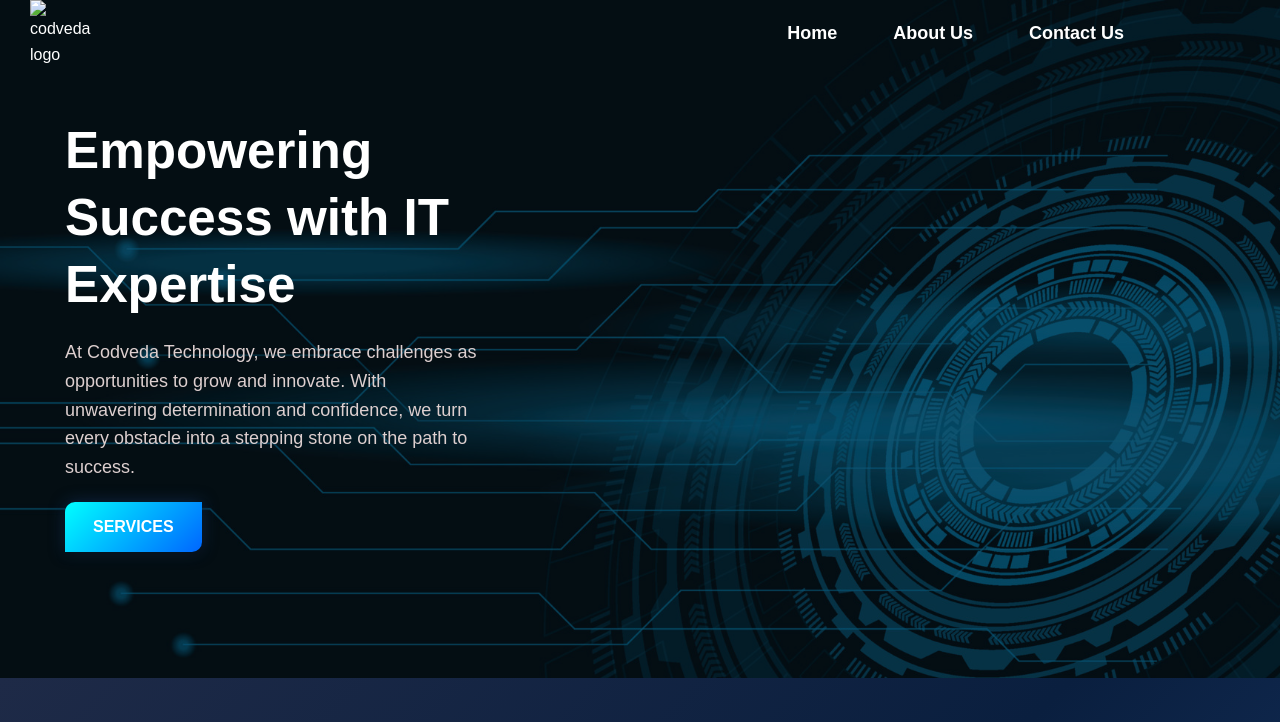
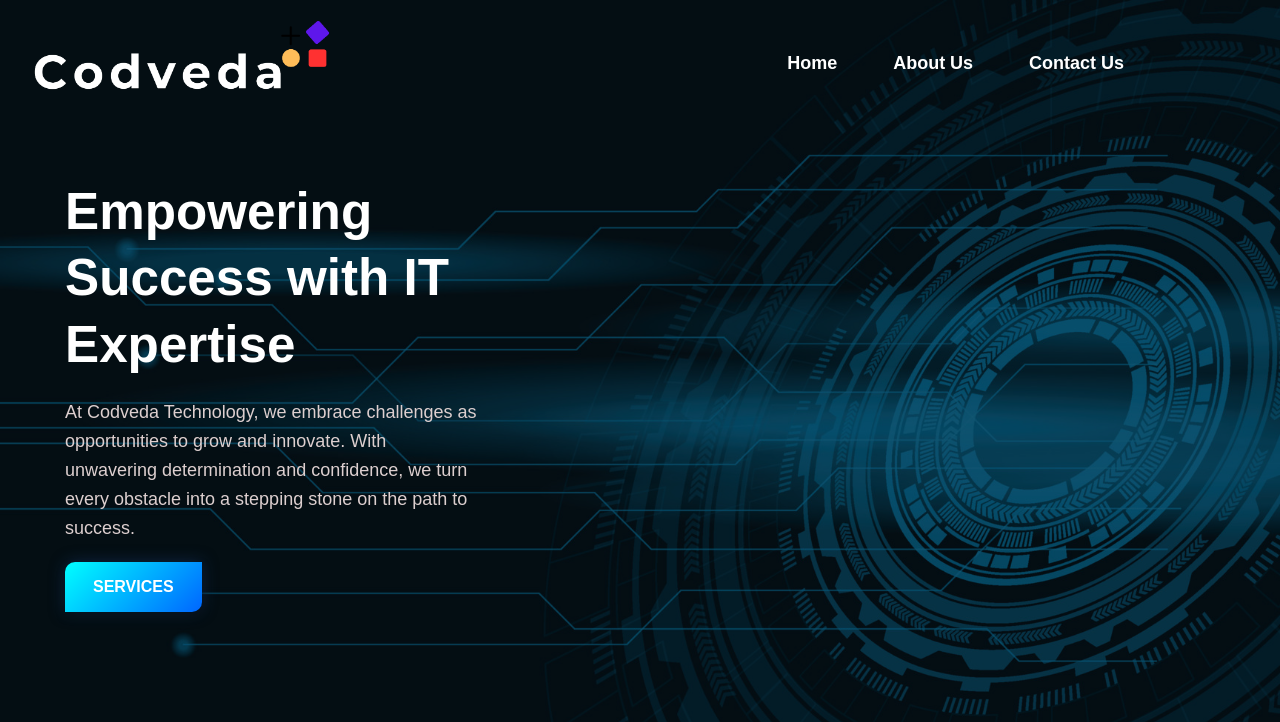
Before and after one commit to YoungSheldon45-coder/Codveda-Sample, a plain HTML site: page index.html in a window 1280 px wide. Shown: the top 722 px of the page. Drawn offline with Linux system fonts and the light colour scheme; the site is published under a folder, as on GitHub Pages, so addresses that start at the root find nothing.

Commit message:
Update index.html

```diff
--- a/index.html
+++ b/index.html
@@ -12,7 +12,7 @@
       <nav>
         <div class="logo">
           <a href="./index.html">
-            <img src="/assets/codveda-light.png" alt="codveda logo" />
+            <img src="./assets/codveda-light.png" alt="codveda logo" />
           </a>
         </div>
         <div class="links">
```
